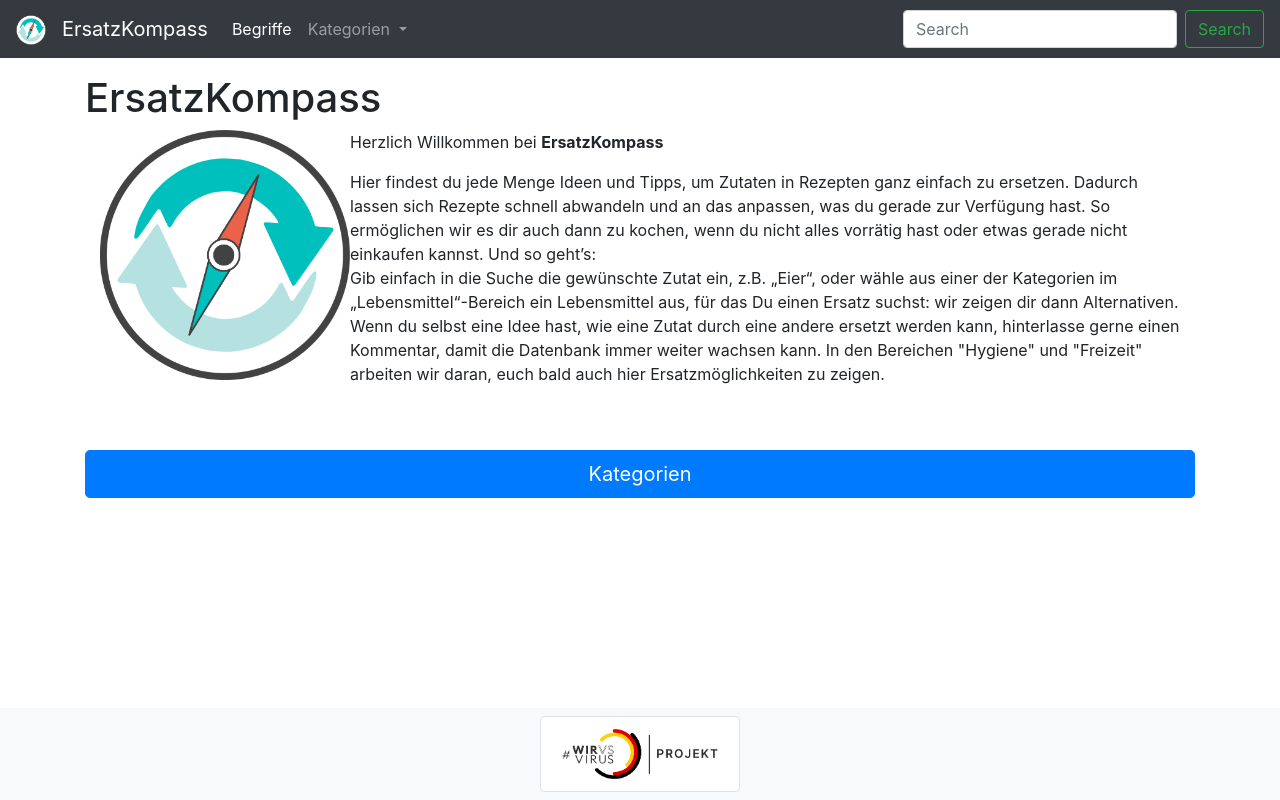
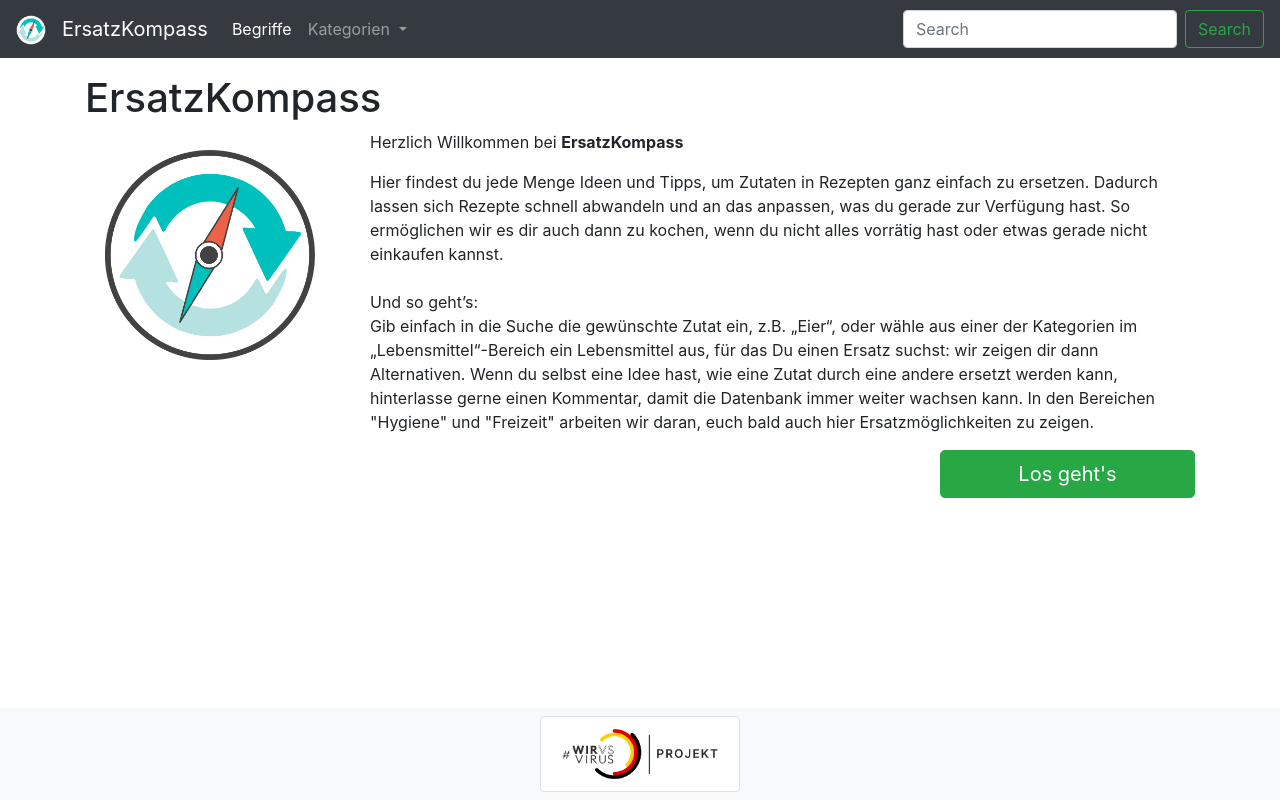
Before and after one commit to ahoelzemann/ersatzkompass, a Django app: page / in a window 1280 px wide. Run offline with Django 3.2, Linux system fonts and the light colour scheme; data that the repository does not hold is empty; some libraries are stand-ins or nearby versions.

Commit message:
updated the landing page and added a css file

```diff
--- /dev/null
+++ b/corona_survival/corona_survival/survival/static/survival/css/additional_styles.css
@@ -0,0 +1,19 @@
+.landing_page_logo {
+    padding: 20px !important;
+}
+.btn-start {
+  color: #333;
+  background-color: #fff;
+  border-color: #ccc;
+}
+
+.btn-start:hover,
+.btn-start:focus,
+.btn-start.focus,
+.btn-start:active,
+.btn-start.active,
+.open > .dropdown-toggle.btn-start {
+  color: #333;
+  background-color: #e6e6e6;
+  border-color: #adadad;
+}
--- a/corona_survival/corona_survival/survival/templates/survival/base.html
+++ b/corona_survival/corona_survival/survival/templates/survival/base.html
@@ -1,4 +1,7 @@
 <!DOCTYPE html>
+{% load static %}
+<link rel="stylesheet" type="text/css" href="{% static 'survival/css/additional_styles.css' %}">
+
 <html>
   <head>
       <!-- Required meta tags -->
@@ -8,7 +11,6 @@
       <!-- Bootstrap CSS -->
       <link rel="stylesheet" href="https://stackpath.bootstrapcdn.com/bootstrap/4.4.1/css/bootstrap.min.css"
             integrity="sha384-Vkoo8x4CGsO3+Hhxv8T/Q5PaXtkKtu6ug5TOeNV6gBiFeWPGFN9MuhOf23Q9Ifjh" crossorigin="anonymous">
-
       <title>ErsatzKompass</title>
   </head>
 <body>
--- a/corona_survival/corona_survival/survival/templates/survival/home.html
+++ b/corona_survival/corona_survival/survival/templates/survival/home.html
@@ -1,24 +1,52 @@
 {% extends "survival/base.html" %}
+
 {% block content %}
+
+    <div class="row">
+
+        <div class="col-lg">
             <h1>ErsatzKompass</h1>
-<div class="container"><img class="rounded float-left" src="/media/Logo_ErsatzKompass_square.png" width="250" height="250" class="thumbnail">
+        </div>
+    </div>
+    <div class="row">
+        <div class="col-lg-3">
+            <img class="rounded float-left landing_page_logo"
+                 src="/media/Logo_ErsatzKompass_square.png" width="250" height="250"
+                 class="thumbnail">
+        </div>
+        <div class="col-lg">
             <p>Herzlich Willkommen</b> bei <b>ErsatzKompass</b></p>
             <p>Hier findest du jede Menge Ideen und Tipps, um Zutaten in
                 Rezepten ganz einfach zu ersetzen.
                 Dadurch lassen sich Rezepte schnell abwandeln und an das anpassen, was du gerade zur Verfügung hast.
-    So ermöglichen wir es dir auch dann zu kochen, wenn du nicht alles vorrätig hast oder etwas gerade nicht einkaufen
-    kannst.
+                So ermöglichen wir es dir auch dann zu kochen, wenn du nicht alles vorrätig hast oder etwas gerade
+                nicht
+                einkaufen
+                kannst.<br><br>
                 Und so geht’s:<br>
-    Gib einfach in die Suche die gewünschte Zutat ein, z.B. „Eier“, oder wähle aus einer der Kategorien im
-    „Lebensmittel“-Bereich ein Lebensmittel aus, für das Du einen Ersatz suchst: wir zeigen dir dann Alternativen.
-    Wenn du selbst eine Idee hast, wie eine Zutat durch eine andere ersetzt werden kann, hinterlasse gerne einen
+                Gib einfach in die Suche die gewünschte Zutat ein, z.B. „Eier“, oder wähle aus einer der Kategorien
+                im
+                „Lebensmittel“-Bereich ein Lebensmittel aus, für das Du einen Ersatz suchst: wir zeigen dir dann
+                Alternativen.
+                Wenn du selbst eine Idee hast, wie eine Zutat durch eine andere ersetzt werden kann, hinterlasse
+                gerne
+                einen
                 Kommentar, damit die Datenbank immer weiter wachsen kann.
-    In den Bereichen "Hygiene" und "Freizeit" arbeiten wir daran, euch bald auch hier Ersatzmöglichkeiten zu zeigen.</p></div>
-    <br><br>
-    <a class="btn btn-primary btn-lg btn-block" href="{% url 'cs-categories' %}">Kategorien</a>
-    <br><br>
+                In den Bereichen "Hygiene" und "Freizeit" arbeiten wir daran, euch bald auch hier
+                Ersatzmöglichkeiten zu
+                zeigen.</p>
+        </div>
+    </div>
+    <div class="row">
+        <div class="col-lg-9">
+
+        </div>
+        <div class="col-lg-3">
+            <a class="btn btn-success btn-lg btn-block float-right" href="{% url 'cs-categories' %}">Los geht's</a>
+        </div>
+    </div>
+
     <div class="container">
-    <div class="row">
         {% for item in items %}
             <div class="col-sm">
                 <div class="card" style="width: 15rem;">
@@ -31,5 +59,4 @@
             </div>
         {% endfor %}
     </div>
-</div>
 {% endblock content %}
```
Lines whose indentation alone changed are shown as unchanged.
